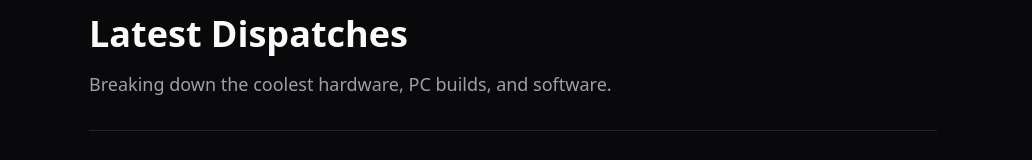
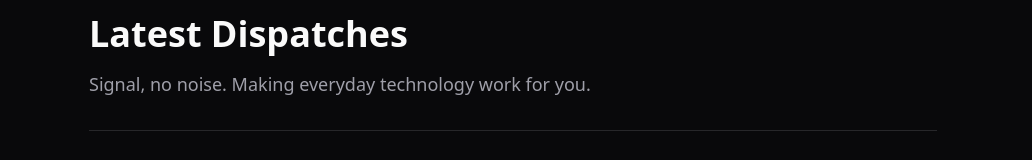
Before and after one commit to Jhinkemeyer/tech-translated, a Next.js app: page / in a window 1280 px wide. Shown: the part 147-307 px from the top of the page, without its empty margins (127-1159 px from the left). Built offline with nearby package versions, Linux system fonts and the light colour scheme; no server answers; the database is empty.

Commit message:
New main page tagline.

```diff
--- a/app/page.tsx
+++ b/app/page.tsx
@@ -38,7 +38,7 @@ export default function Home() {
       <section className="mb-12 border-b border-zinc-800 pb-8">
         <h1 className="text-4xl font-bold mb-4">Latest Dispatches</h1>
         <p className="text-zinc-400 text-lg">
-          Breaking down the coolest hardware, PC builds, and software.
+          Signal, no noise. Making everyday technology work for you.
         </p>
       </section>
 
```
